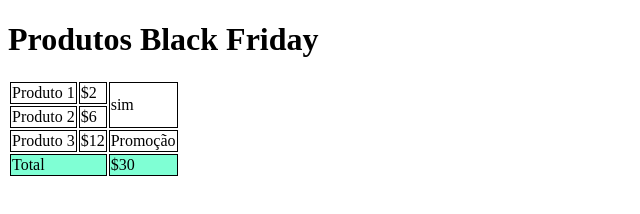
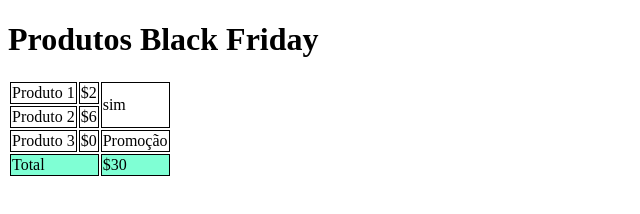
Before and after one commit to devalines/aulatabela, a plain HTML site: page index.html in a window 1280 px wide. Shown: the whole page, without its empty margins (0-640 px from the left). Drawn offline with Linux system fonts and the light colour scheme.

Commit message:
trocado o valor de doze para zero

```diff
--- a/index.html
+++ b/index.html
@@ -25,7 +25,7 @@
 
          <tr>
          <td>Produto 3</td>
-         <td>$12</td>
+         <td>$0</td>
          <td>Promoção</td>
         </tr>
         </body>
```
